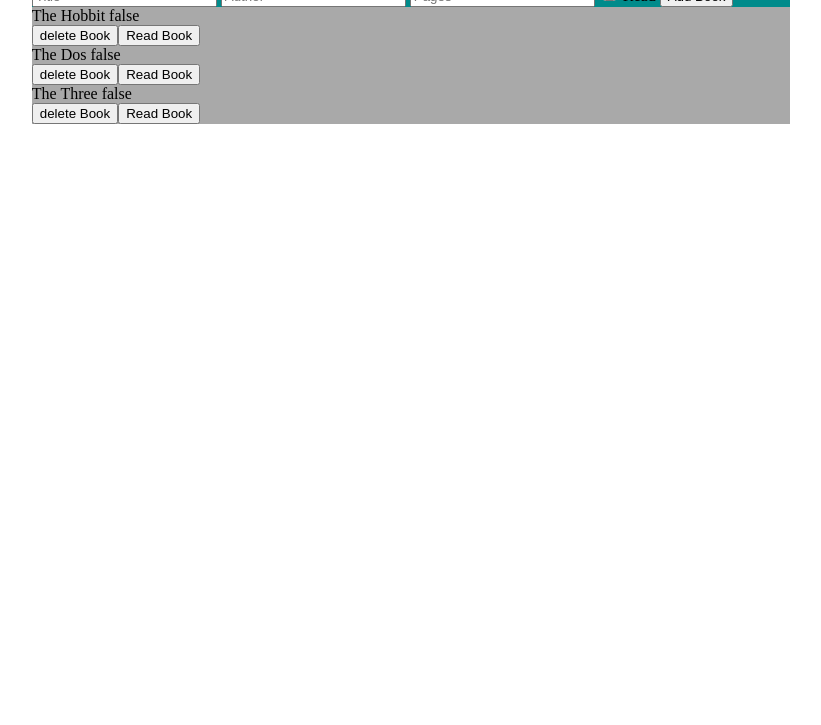
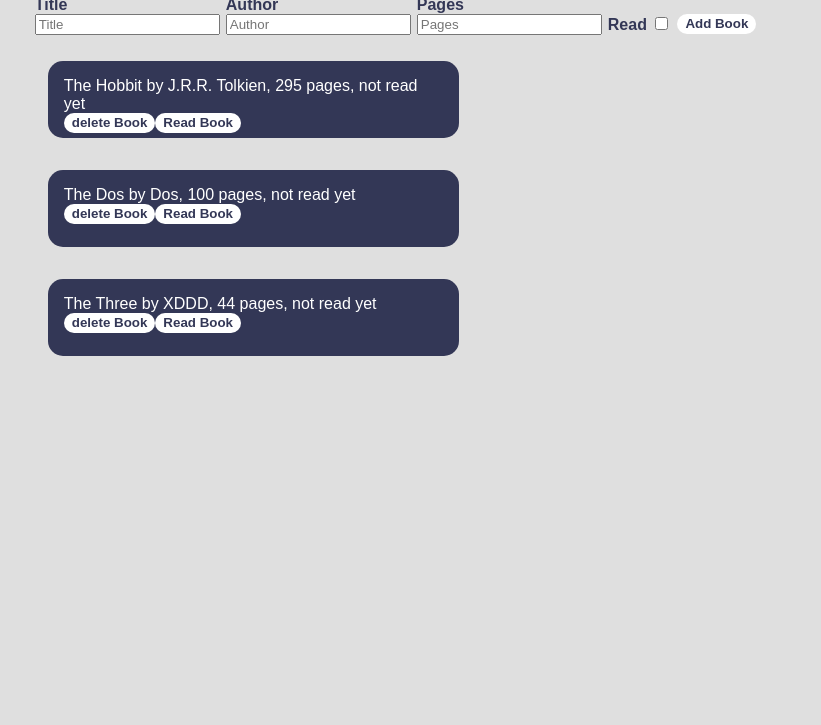
Before and after one commit to sebapkfd/library, a plain HTML site: page index.html in a window 1280 px wide. Shown: the part 75-800 px from the top of the page, without its empty margins (229-1050 px from the left). Drawn offline with Linux system fonts and the light colour scheme.

Commit message:
Basic style added

```diff
--- a/app.js
+++ b/app.js
@@ -26,11 +26,11 @@ function Book(title, author, nPages, status){
     this.status = status
 }
 
-Book.prototype.info = function() {
-    return (this.status)? (
-        `${this.title} by ${this.author}, ${this.nPages} pages, already read`
+function info(book){
+    return (book.status)? (
+        `${book.title} by ${book.author}, ${book.nPages} pages, already read`
     ):(
-        `${this.title} by ${this.author}, ${this.nPages} pages, not read yet`)
+        `${book.title} by ${book.author}, ${book.nPages} pages, not read yet`)
 }
 
 function addToLibrary(title, author, nPages, status){
@@ -59,8 +59,8 @@ function changeStatus(bookId){
     let divToChange = document.getElementById(bookId).firstChild;
     let bookToChange = JSON.parse(localStorage[bookId]);
     console.log(bookToChange);
-    divToChange.textContent = `${bookToChange.title} ${!bookToChange.status}`;
     bookToChange.status = !bookToChange.status
+    divToChange.textContent = info(bookToChange);
     localStorage.setItem(bookId, JSON.stringify(bookToChange));
 }
 
@@ -69,7 +69,7 @@ function addDiv(bookElement){
     bookDiv.className = "book-container";
 
     let contentDiv = document.createElement('div');
-    contentDiv.textContent = `${bookElement.title} ${bookElement.status}`;
+    contentDiv.textContent = info(bookElement);
 
     bookDiv.setAttribute('id', `${bookElement.title}`)
     console.log(bookElement);
@@ -116,4 +116,5 @@ addButton.addEventListener('click', submitForm);
 /*
 Empezar a trabajar los divs:
     Estilos
+    https://htmlpreview.github.io/?https://github.com/TamaraNC/library/blob/master/index.html
 */
--- a/index.html
+++ b/index.html
@@ -13,11 +13,27 @@
         </div>
         <div class="form-container">
             <Form>
-                <input type="text" id="titleInput" placeholder="Title">
-                <input type="text" id="authorInput" placeholder="Author">
-                <input type="text" id="pagesInput" placeholder="Pages">
-                <input type="checkbox" id="statusInput"> Read
-                <button id="addBook">Add Book</button>
+                <ul>
+                    <li>
+                        Title <br>
+                        <input type="text" id="titleInput" placeholder="Title">
+                    </li>
+                    <li>
+                        Author <br>
+                        <input type="text" id="authorInput" placeholder="Author">
+                    </li>
+                    <li>
+                        Pages <br>
+                        <input type="text" id="pagesInput" placeholder="Pages">
+                    </li>
+                    <li>
+                        <br> Read
+                        <input type="checkbox" id="statusInput">
+                    </li>
+                    <li> <br>
+                        <button id="addBook">Add Book</button>
+                    </li>
+                </ul>
             </Form>
         </div>
         <div class="books"></div>
--- a/style.css
+++ b/style.css
@@ -1,6 +1,8 @@
 body{
     display: flex;
     justify-content: center;
+    font-family: 'Poppins', sans-serif;
+    background-color: #dfdfdf;
 }
 
 .main-container{
@@ -10,19 +12,66 @@ body{
 }
 
 .title{
-    background-color: aqua;
+    background-color: #dfdfdf;
     width: 100%;
     font-size: 45px;
     display: flex;
     justify-content: center;
+    color: #333756;
+}
+
+ul {
+    list-style-type: none;
+    margin: 0;
+    padding: 0;
+    overflow: hidden;
+    color: #333756;
+}
+
+li{
+    float: left;
+    padding: 3px;
+}
+
+button {
+    padding: 0.1rem 0.5rem 0.2rem 0.5rem;
+    border-radius: 25px;
+    background-color: white;
+    color: #333756;
+    font-weight: 600;
+    border: none;
+    transition: 0.3s;
+    outline: none;
+}
+
+button:hover{
+    color: white;
+    background-color: #333756;
 }
 
 .form-container{
-    background-color: darkcyan;
+    background-color: #dfdfdf;
     width: 100%;
+    height: 60px;
+    display: flex;
+    align-items: center;
+    font-weight: 600;
 }
 
 .books{
-    background-color: darkgray;
+    background-color: #dfdfdf;
     width: 100%;
+    display: flex;
+    flex-direction: column;
+    justify-content: center;
 }
+
+.book-container{
+    color: white;
+    background-color: #333756;
+    border-radius: 15px;
+    width: 50%;
+    height: 45px;
+    padding: 1rem;
+    margin: 1rem;
+}
```
